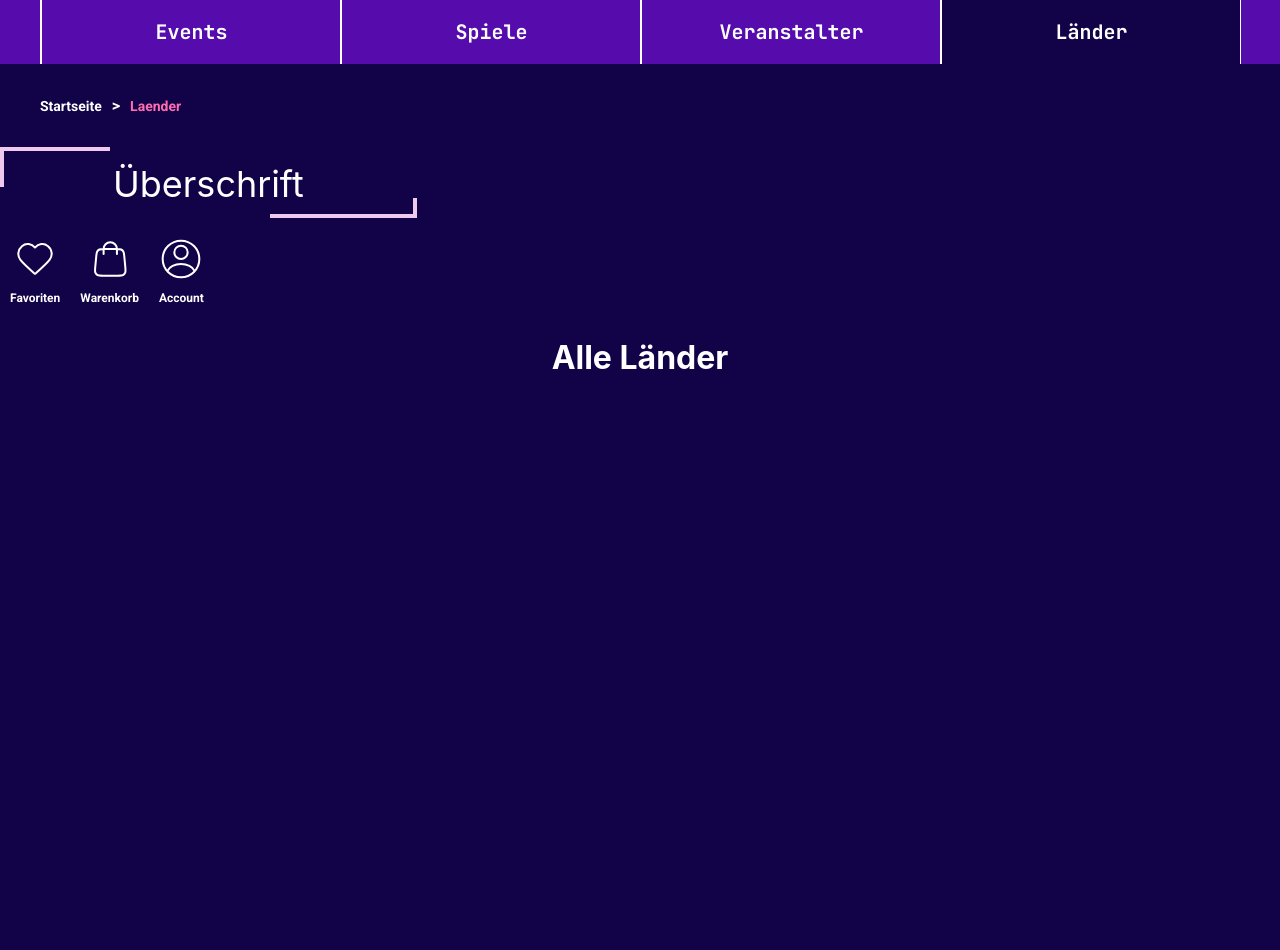
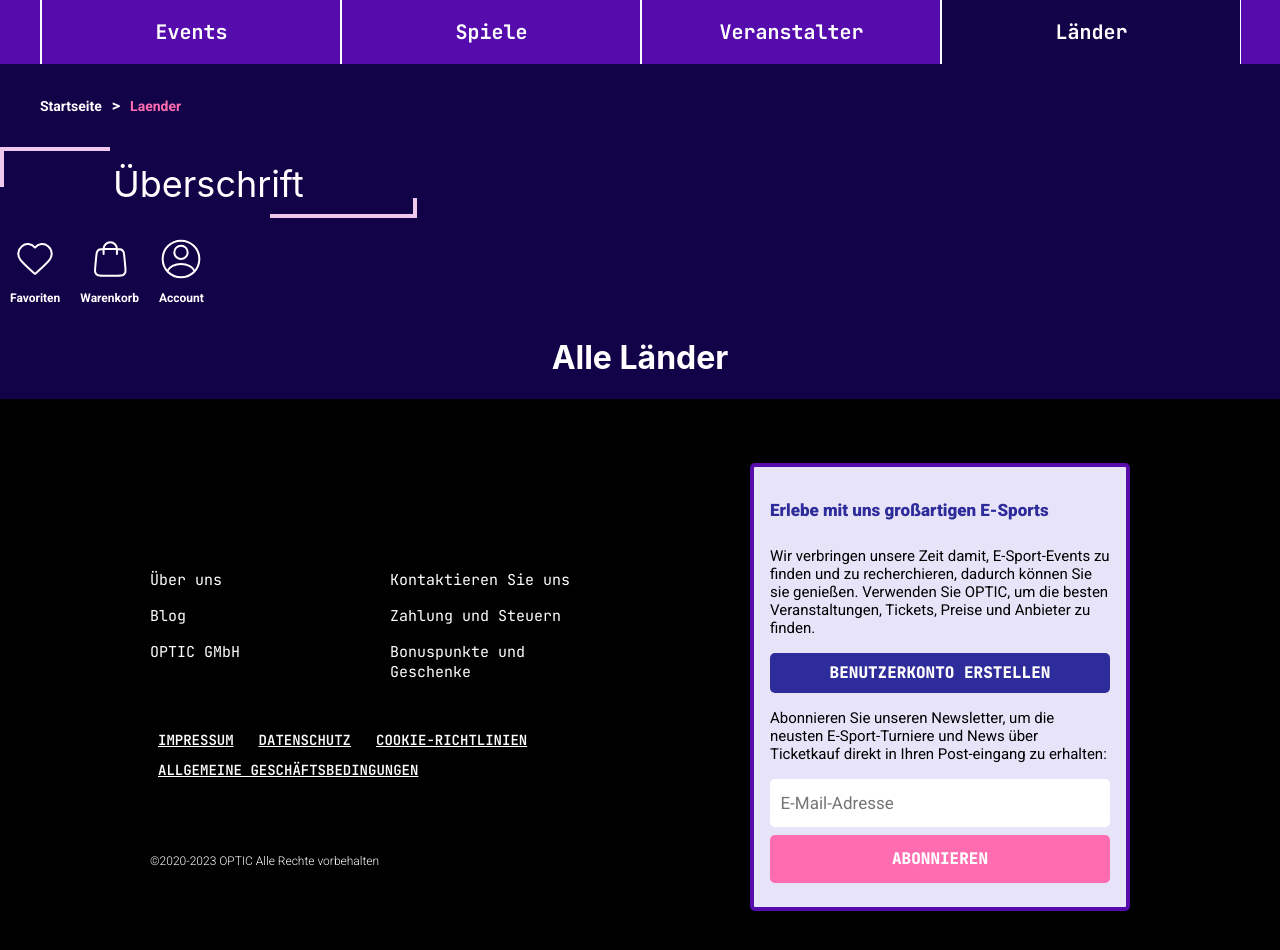
Before and after one commit to kpertek/frontend-optic, a React (Create React App) app: page /startseite/laender in a window 1280 px wide. Shown: the top 950 px of the page. Before the commit the page ends 800 px from the top, so only its background shows below. Built offline with nearby package versions, Linux system fonts and the light colour scheme.

Commit message:
Footer hinzugefügt

```diff
--- a/src/App.js
+++ b/src/App.js
@@ -8,6 +8,7 @@ import Laender from "./Components/Stationary/Pages/Länder";
 import Breadcrumbs from "./Components/Stationary/Navigation/Breadcrumbs";
 import Headline from "./Components/Stationary/Navigation/Headline";
 import NavIconGroup from './Components/Stationary/Navigation/NavIconGroup';
+import Footer from './Components/Stationary/Footer/Footer';
 
 function App() {
   return (
@@ -24,6 +25,8 @@ function App() {
                 <Route path="startseite/laender" element={<Laender />} />
             </Routes>
         </div>
+
+        <Footer/>
     </>
   );
 }
--- /dev/null
+++ b/src/Components/Stationary/Footer/CallToAction.css
@@ -0,0 +1,119 @@
+#action-box {
+    box-sizing: border-box;
+
+    display: flex;
+    flex-direction: column;
+    justify-content: center;
+    align-items: center;
+    padding: 24px 20px;
+    gap: 16px;
+
+
+    width: 380px;
+    height: 448px;
+
+    background: #E7E4F9;
+
+    border: 4px solid #560BAD;
+    border-radius: 5px;
+}
+
+#action-title {
+    width: 340px;
+    height: 48px;
+
+    font-family: 'Roboto', sans-serif;
+    font-style: normal;
+    font-weight: 800;
+    font-size: 17px;
+    line-height: 23px;
+    display: flex;
+    align-items: center;
+    text-align: center;
+    color: #2E2C9A;
+}
+
+#action-box-text1 {
+    font-family: 'Roboto', sans-serif;
+    font-style: normal;
+    font-weight: 400;
+    font-size: 15px;
+    text-align: left;
+    line-height: 18px;
+
+    width: 340px;
+    color: #000000;
+
+
+}
+
+#action-box-button1 {
+    background: #2E2C9A;
+
+}
+
+#action-box-text2 {
+    top: 248px;
+    font-family: 'Roboto', sans-serif;
+    font-style: normal;
+    font-weight: 400;
+    font-size: 15px;
+    line-height: 18px;
+    text-align: left;
+
+    width: 340px;
+
+    color: #000000;
+
+}
+
+#divin {
+    display: flex;
+    flex-direction: column;
+    align-items: flex-start;
+    padding: 0px;
+    gap: 8px;
+
+    width: 340px;
+    height: 104px;
+
+}
+
+.Normal-text-action-box {
+    width: 340px;
+    height: auto;
+}
+
+
+
+.input {
+    box-sizing: border-box;
+    border-radius: 5px;
+    width: 340px;
+    height: 48px;
+    font-family: 'Roboto', sans-serif;
+    font-size: 17px;
+    border: none;
+}
+
+#action-box-button2 {
+    background: #FF6DB0;
+
+}
+
+.Button {
+    justify-content: center;
+    align-items: center;
+
+    width: 340px;
+    height: 48px;
+    border-radius: 5px;
+    color: #FFFFFF;
+    border: none;
+
+    font-family: 'Jetbrains Mono', sans-serif;
+    font-style: normal;
+    font-weight: 750;
+    font-size: 16px;
+    line-height: 21px;
+}
--- /dev/null
+++ b/src/Components/Stationary/Footer/CallToAction.js
@@ -0,0 +1,23 @@
+import React from "react";
+import './CallToAction.css';
+
+export default function CallToAction() {
+    return (
+        <div id="action-box">
+            <title className="Normal-text-action-box" id="action-title">Erlebe mit uns großartigen E-Sports</title>
+            <text className="Normal-text-action-box" id="action-box-text1">
+                Wir verbringen unsere Zeit damit, E-Sport-Events zu finden und zu recherchieren, dadurch können Sie sie genießen. Verwenden Sie OPTIC, um die besten Veranstaltungen, Tickets, Preise und Anbieter zu finden.
+            </text>
+            <button className="Button" id="action-box-button1" type="button">BENUTZERKONTO ERSTELLEN</button>
+            <text className="Normal-text-action-box" id="action-box-text2">
+                Abonnieren Sie unseren Newsletter, um die neusten E-Sport-Turniere und News über Ticketkauf direkt in Ihren Post-eingang zu erhalten:
+            </text>
+            <div id="divin">
+                <form className="form" action="" method="">
+                    <input className="input" type="text" placeholder="  E-Mail-Adresse"></input>
+                </form>
+                <button className="Button" id="action-box-button2" type="button">ABONNIEREN</button>
+            </div>
+        </div>
+    )
+}
--- /dev/null
+++ b/src/Components/Stationary/Footer/Footer.css
@@ -0,0 +1,11 @@
+#footer {
+    width: 100%;
+    height: 576px;
+
+    gap: 140px;
+    display: flex;
+    flex-direction: row;
+    align-items: center;
+    justify-content: center;
+    background: #000000;
+}
--- /dev/null
+++ b/src/Components/Stationary/Footer/Footer.js
@@ -0,0 +1,13 @@
+import React from "react";
+import CallToAction from "./CallToAction";
+import Metanavi from "./Metanavi";
+import "./Footer.css";
+
+export default function Footer() {
+    return (
+        <div id="footer">
+            <Metanavi/>
+            <CallToAction/>
+        </div>
+    )
+}
--- /dev/null
+++ b/src/Components/Stationary/Footer/Metanavi.css
@@ -0,0 +1,127 @@
+.link-box {
+    display: flex;
+    flex-direction: column;
+    justify-content: center;
+    align-items: flex-start;
+    gap: 63px;
+    padding: 0;
+
+
+    width: 460px;
+    height: 363px;
+}
+
+.div-links-box {
+    display: flex;
+    flex-direction: row;
+    justify-content: center;
+    align-items: center;
+    padding: 0px;
+    gap: 20px;
+
+    width: 460px;
+    height: 153px;
+
+}
+
+.links-box {
+    display: flex;
+    flex-direction: column;
+    align-items: flex-start;
+    padding: 0px;
+    gap: 16px;
+
+    width: 220px;
+    height: 152px;
+}
+
+.link-box-title {
+    display: flex;
+    flex-direction: column;
+    align-items: flex-start;
+    padding: 15px 0px;
+    gap: 10px;
+
+    font-family: 'Roboto', sans-serif;
+    font-style: normal;
+    font-weight: 700;
+    font-size: 16px;
+    line-height: 19px;
+
+}
+
+.link-text {
+    font-family: 'JetBrains Mono', sans-serif;
+    font-style: normal;
+    font-weight: 400;
+    font-size: 15px;
+    line-height: 20px;
+
+    text-decoration: none;
+    color: #FFFFFF;
+}
+
+#meta-navi-box {
+    display: flex;
+    flex-direction: column;
+    align-items: flex-start;
+    padding: 8px;
+    gap: 8px;
+
+    width: 489px;
+    height: 68px;
+
+}
+
+#first-3-links {
+    display: flex;
+    flex-direction: row;
+    align-items: center;
+    padding: 0px;
+    gap: 10px;
+
+    width: 460px;
+    height: 24px;
+
+    font-size: 15px;
+}
+
+#last-link {
+    display: flex;
+    flex-direction: row;
+    align-items: flex-start;
+    padding: 0px;
+    gap: 10px;
+
+    width: 460px;
+    height: 20px;
+
+}
+
+.metalink-text {
+    font-family: 'JetBrains Mono', sans-serif;
+    font-style: normal;
+    font-weight: 600;
+    font-size: 14px;
+    line-height: 20px;
+
+    display: flex;
+    align-items: center;
+    color: #FFFFFF;
+}
+
+.last-row-footer {
+    width: 260px;
+    height: 16px;
+
+    font-family: 'Roboto', sans-serif;
+    font-style: normal;
+    font-weight: 300;
+    font-size: 12px;
+    line-height: 14px;
+    display: flex;
+    align-items: center;
+    text-align: center;
+
+    color: #FFFFFF;
+}
--- /dev/null
+++ b/src/Components/Stationary/Footer/Metanavi.js
@@ -0,0 +1,37 @@
+import React from "react";
+import './Metanavi.css';
+
+export default function Metanavi() {
+    return (
+        <div className="link-box">
+            <div className="div-links-box">
+                <div className="links-box" id="links-box-1">
+                    <title className="link-box-title">INFO</title>
+                    <a href="" className="link-text" id="link-1-1">Über uns</a>
+                    <a href="" className="link-text" id="link-1-2">Blog</a>
+                    <a href="" className="link-text" id="link-1-3">OPTIC GMbH</a>
+                </div>
+                <div className="links-box" id="links-box-2">
+                    <title className="link-box-title">KUNDENBETREUUNG</title>
+                    <a href="" className="link-text" id="link-2-1">Kontaktieren Sie uns</a>
+                    <a href="" className="link-text" id="link-2-2">Zahlung und Steuern</a>
+                    <a href="" className="link-text" id="link-2-3">Bonuspunkte und Geschenke</a>
+                </div>
+            </div>
+
+            <div id="meta-navi-box">
+                <div id="first-3-links">
+                    <a href="" className="metalink-text">IMPRESSUM</a>
+                    |
+                    <a href="" className="metalink-text">DATENSCHUTZ</a>
+                    |
+                    <a href="" className="metalink-text">COOKIE-RICHTLINIEN</a>
+                    |
+                </div>
+                <a href="" className="metalink-text" id="last-link" >ALLGEMEINE GESCHÄFTSBEDINGUNGEN</a>
+            </div>
+
+            <text className="last-row-footer">©2020-2023 OPTIC Alle Rechte vorbehalten</text>
+        </div>
+    )
+}
```
